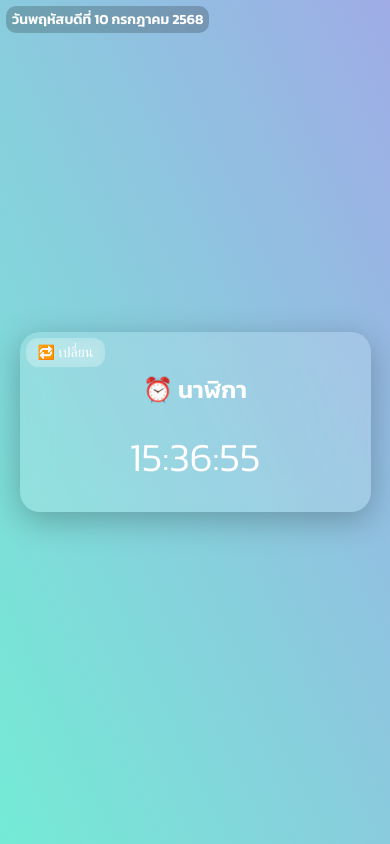
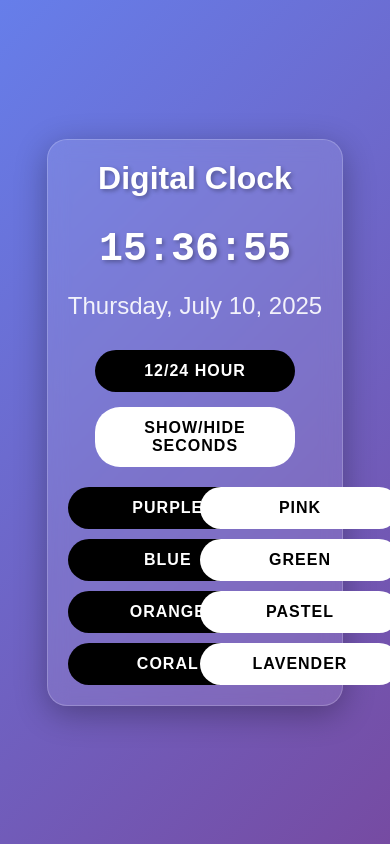
Before and after one commit to RealVectors/Website, a plain HTML site: page index.html in a window 390 px wide. Drawn offline with Linux system fonts and the light colour scheme; no server answers.

Commit message:
Update index.html

```diff
--- a/index.html
+++ b/index.html
@@ -1,299 +1,254 @@
 <!DOCTYPE html>
-<html lang="th">
+<html lang="en">
 <head>
-  <meta charset="UTF-8" />
-  <meta name="viewport" content="width=device-width, initial-scale=1" />
-  <title>Weather & Clock</title>
-  <link href="https://fonts.googleapis.com/css2?family=Kanit:wght@300;600&display=swap" rel="stylesheet" />
-  <link href="https://cdnjs.cloudflare.com/ajax/libs/font-awesome/6.5.0/css/all.min.css" rel="stylesheet" />
+    <meta charset="UTF-8">
+    <meta name="viewport" content="width=device-width, initial-scale=1.0">
+    <title>Digital Clock</title>
     <style>
         * {
+            margin: 0;
+            padding: 0;
             box-sizing: border-box;
         }
 
         body {
-      margin: 0;
-      font-family: 'Kanit', sans-serif;
-      background: linear-gradient(to top right, #74ebd5, #9face6);
-      height: 100vh;
+            font-family: 'Arial', sans-serif;
             display: flex;
+            flex-direction: column;
             justify-content: center;
             align-items: center;
-      overflow: hidden;
-      position: relative;
+            min-height: 100vh;
+            background: linear-gradient(135deg, #667eea 0%, #764ba2 100%);
             transition: background 0.5s ease;
-    }
-
-    /* ธีมกลางวัน */
-    body.day {
-      background: linear-gradient(to top right, #74ebd5, #9face6);
-    }
-
-    /* ธีมกลางคืน */
-    body.night {
-      background: linear-gradient(to bottom right, #2c3e50, #1a1a1a);
+            color: white;
         }
 
         .container {
-      background: rgba(255, 255, 255, 0.15);
-      backdrop-filter: blur(15px);
+            text-align: center;
+            background: rgba(255, 255, 255, 0.1);
+            backdrop-filter: blur(10px);
             border-radius: 20px;
-      padding: 30px;
-      width: 320px;
-      height: 320px;
-      color: white;
-      box-shadow: 0 8px 32px rgba(0, 0, 0, 0.25);
-      text-align: center;
-      position: relative;
+            padding: 40px;
+            box-shadow: 0 8px 32px rgba(0, 0, 0, 0.3);
+            border: 1px solid rgba(255, 255, 255, 0.2);
+        }
+
+        .clock {
+            font-size: 4rem;
+            font-weight: bold;
+            margin-bottom: 20px;
+            text-shadow: 2px 2px 4px rgba(0, 0, 0, 0.3);
+            font-family: 'Courier New', monospace;
+        }
+
+        .date {
+            font-size: 1.5rem;
+            margin-bottom: 30px;
+            opacity: 0.9;
+        }
+
+        .controls {
+            display: flex;
+            gap: 15px;
+            justify-content: center;
+            flex-wrap: wrap;
+            margin-top: 30px;
+        }
+
+        .btn {
+            padding: 12px 24px;
+            border: none;
+            border-radius: 25px;
+            cursor: pointer;
+            font-size: 1rem;
+            font-weight: 600;
             transition: all 0.3s ease;
-      display: flex;
+            text-transform: uppercase;
+            letter-spacing: 1px;
+        }
+
+        .btn-black {
+            background-color: #000;
+            color: #fff;
+        }
+
+        .btn-black:hover {
+            background-color: #333;
+            transform: translateY(-2px);
+            box-shadow: 0 4px 12px rgba(0, 0, 0, 0.4);
+        }
+
+        .btn-white {
+            background-color: #fff;
+            color: #000;
+        }
+
+        .btn-white:hover {
+            background-color: #f0f0f0;
+            transform: translateY(-2px);
+            box-shadow: 0 4px 12px rgba(255, 255, 255, 0.4);
+        }
+
+        .title {
+            font-size: 2.5rem;
+            margin-bottom: 30px;
+            text-shadow: 2px 2px 4px rgba(0, 0, 0, 0.3);
+        }
+
+        .background-options {
+            display: grid;
+            grid-template-columns: repeat(auto-fit, minmax(120px, 1fr));
+            gap: 10px;
+            margin-top: 20px;
+        }
+
+        @media (max-width: 768px) {
+            .clock {
+                font-size: 2.5rem;
+            }
+
+            .title {
+                font-size: 2rem;
+            }
+
+            .container {
+                padding: 20px;
+                margin: 20px;
+            }
+
+            .controls {
                 flex-direction: column;
                 align-items: center;
             }
 
-    /* ปรับ container กลางคืน */
-    .container.night {
-      background: rgba(255, 255, 255, 0.05);
-      color: #eee;
-      box-shadow: 0 0 25px rgba(0, 0, 0, 0.6);
+            .btn {
+                width: 200px;
+            }
         }
 
-    .toggle-btn {
-      position: absolute;
-      top: 8px;
-      left: 8px;
-      background: rgba(255, 255, 255, 0.2);
-      border: none;
-      padding: 6px 12px;
-      border-radius: 12px;
-      color: white;
-      font-size: 14px;
-      cursor: pointer;
-      backdrop-filter: blur(5px);
-      transition: background 0.2s ease, color 0.3s ease;
-      z-index: 10;
+        /* Background classes */
+        .bg-gradient-1 {
+            background: linear-gradient(135deg, #667eea 0%, #764ba2 100%);
         }
 
-    /* ปรับปุ่มกลางคืน */
-    .toggle-btn.night {
-      background: rgba(255, 255, 255, 0.1);
-      color: #eee;
+        .bg-gradient-2 {
+            background: linear-gradient(135deg, #f093fb 0%, #f5576c 100%);
         }
 
-    .toggle-btn:hover {
-      background: rgba(255, 255, 255, 0.35);
+        .bg-gradient-3 {
+            background: linear-gradient(135deg, #4facfe 0%, #00f2fe 100%);
         }
 
-    .toggle-btn.night:hover {
-      background: rgba(255, 255, 255, 0.25);
+        .bg-gradient-4 {
+            background: linear-gradient(135deg, #43e97b 0%, #38f9d7 100%);
         }
 
-    #date {
-      font-size: 18px;
-      font-weight: 600;
-      user-select: none;
-      white-space: nowrap;
-      position: fixed;
-      top: 8px;
-      left: 8px;
-      color: white;
-      z-index: 9999;
-      background: rgba(0, 0, 0, 0.2);
-      padding: 4px 8px;
-      border-radius: 10px;
-      backdrop-filter: blur(5px);
+        .bg-gradient-5 {
+            background: linear-gradient(135deg, #fa709a 0%, #fee140 100%);
         }
 
-    #clock {
-      font-size: 60px;
-      margin-top: 10px;
-      margin-bottom: 5px;
+        .bg-gradient-6 {
+            background: linear-gradient(135deg, #a8edea 0%, #fed6e3 100%);
         }
 
-    .desc {
-      font-size: 20px;
-      margin-top: 10px;
+        .bg-gradient-7 {
+            background: linear-gradient(135deg, #ff9a9e 0%, #fecfef 100%);
         }
 
-    .temp {
-      font-size: 42px;
-      font-weight: bold;
-    }
-
-    #weather-icon {
-      font-size: 48px;
-      margin: 10px 0;
-    }
-
-    .footer {
-      font-size: 12px;
-      margin-top: 15px;
-      opacity: 0.6;
-    }
-
-    .hidden {
-      display: none;
-    }
-
-    /* Responsive for mobile */
-    @media (max-width: 400px) {
-      .container {
-        width: 90vw;
-        height: auto;
-        padding: 20px;
-      }
-
-      #date {
-        font-size: 14px;
-        padding: 3px 6px;
-        top: 6px;
-        left: 6px;
-      }
-
-      #clock {
-        font-size: 40px;
-        margin-top: 5px;
-        margin-bottom: 5px;
-      }
-
-      .temp {
-        font-size: 32px;
-      }
-
-      .desc {
-        font-size: 16px;
-      }
-
-      .toggle-btn {
-        font-size: 14px;
-        padding: 6px 12px;
-        top: 6px;
-        left: 6px;
-      }
-
-      #weather-icon {
-        font-size: 36px;
-        margin: 8px 0;
-      }
-
-      .footer {
-        font-size: 10px;
-        margin-top: 10px;
-      }
+        .bg-gradient-8 {
+            background: linear-gradient(135deg, #a18cd1 0%, #fbc2eb 100%);
         }
     </style>
 </head>
-<body>
+<body class="bg-gradient-1">
+    <div class="container">
+        <h1 class="title">Digital Clock</h1>
 
-  <div id="date"></div>
+        <div class="clock" id="clock">00:00:00</div>
 
-  <div class="container">
-    <button class="toggle-btn" onclick="toggleView()">🔁 เปลี่ยน</button>
+        <div class="date" id="date">Monday, January 1, 2024</div>
 
-    <!-- Clock Page -->
-    <div id="clock-page">
-      <h2>⏰ นาฬิกา</h2>
-      <div id="clock">--:--:--</div>
+        <div class="controls">
+            <button class="btn btn-black" onclick="toggleFormat()">12/24 Hour</button>
+            <button class="btn btn-white" onclick="toggleSeconds()">Show/Hide Seconds</button>
         </div>
 
-    <!-- Weather Page -->
-    <div id="weather-page" class="hidden">
-      <h2>🌤 สภาพอากาศ</h2>
-      <div id="weather-icon"><i class="fa-solid fa-cloud-sun"></i></div>
-      <div class="temp" id="temperature">--°C</div>
-      <div class="desc" id="description">กำลังโหลด...</div>
-      <div class="footer" id="last-update">อัปเดต: --</div>
+        <div class="background-options">
+            <button class="btn btn-black" onclick="changeBackground(1)">Purple</button>
+            <button class="btn btn-white" onclick="changeBackground(2)">Pink</button>
+            <button class="btn btn-black" onclick="changeBackground(3)">Blue</button>
+            <button class="btn btn-white" onclick="changeBackground(4)">Green</button>
+            <button class="btn btn-black" onclick="changeBackground(5)">Orange</button>
+            <button class="btn btn-white" onclick="changeBackground(6)">Pastel</button>
+            <button class="btn btn-black" onclick="changeBackground(7)">Coral</button>
+            <button class="btn btn-white" onclick="changeBackground(8)">Lavender</button>
         </div>
     </div>
 
     <script>
-    let showingClock = true;
+        let is24Hour = true;
+        let showSeconds = true;
 
-    function toggleView() {
-      showingClock = !showingClock;
-      document.getElementById('clock-page').classList.toggle('hidden', !showingClock);
-      document.getElementById('weather-page').classList.toggle('hidden', showingClock);
+        function updateClock() {
+            const now = new Date();
+            let hours = now.getHours();
+            let minutes = now.getMinutes();
+            let seconds = now.getSeconds();
+            let ampm = '';
+
+            if (!is24Hour) {
+                ampm = hours >= 12 ? ' PM' : ' AM';
+                hours = hours % 12;
+                hours = hours ? hours : 12;
             }
 
-    // Clock Function
-    function updateClock() {
-      const now = new Date();
-      const timeStr = now.toLocaleTimeString('th-TH', { hour12: false });
-      document.getElementById('clock').innerText = timeStr;
+            hours = hours.toString().padStart(2, '0');
+            minutes = minutes.toString().padStart(2, '0');
+            seconds = seconds.toString().padStart(2, '0');
+
+            let timeString = `${hours}:${minutes}`;
+            if (showSeconds) {
+                timeString += `:${seconds}`;
             }
-    setInterval(updateClock, 1000);
-    updateClock();
+            timeString += ampm;
 
-    // Weather API
-    const API_KEY = '06e31e4d3c2b9c33c874b933c7c914ec'; // ใส่ API Key จริงจาก OpenWeatherMap
-    const CITY = 'Bangkok';
-    const API_URL = `https://api.openweathermap.org/data/2.5/weather?q=${CITY}&appid=${API_KEY}&units=metric&lang=th`;
-
-    function updateWeather() {
-      fetch(API_URL)
-        .then(res => res.json())
-        .then(data => {
-          const temp = Math.round(data.main.temp);
-          const desc = data.weather[0].description;
-          const icon = data.weather[0].main.toLowerCase();
-
-          document.getElementById('temperature').innerText = `${temp}°C`;
-          document.getElementById('description').innerText = desc;
-
-          const iconMap = {
-            clear: 'fa-sun',
-            clouds: 'fa-cloud',
-            rain: 'fa-cloud-showers-heavy',
-            thunderstorm: 'fa-bolt',
-            drizzle: 'fa-cloud-rain',
-            snow: 'fa-snowflake',
-            mist: 'fa-smog'
-          };
-          const iconClass = iconMap[icon] || 'fa-cloud-sun';
-          document.getElementById('weather-icon').innerHTML = `<i class="fa-solid ${iconClass}"></i>`;
-
-          const now = new Date();
-          document.getElementById('last-update').innerText =
-            `อัปเดต: ${now.toLocaleString('th-TH')}`;
-        })
-        .catch(err => {
-          console.error(err);
-          document.getElementById('description').innerText = "ไม่สามารถโหลดข้อมูลได้";
-        });
+            document.getElementById('clock').textContent = timeString;
         }
 
-    updateWeather();
-    setInterval(updateWeather, 600000); // อัปเดตทุก 10 นาที
-
-    // ฟังก์ชันเปลี่ยนธีมตามเวลา
-    function applyThemeByTime() {
-      const hour = new Date().getHours();
-      const isNight = (hour >= 18 || hour < 5);
-      document.body.classList.toggle("night", isNight);
-      document.body.classList.toggle("day", !isNight);
-
-      const container = document.querySelector('.container');
-      const toggleBtn = document.querySelector('.toggle-btn');
-      container.classList.toggle("night", isNight);
-      toggleBtn.classList.toggle("night", isNight);
-    }
-
-    applyThemeByTime();
-    setInterval(applyThemeByTime, 60000); // เช็คทุก 1 นาที
-
-    // แสดงวันที่แบบเต็ม ภาษาไทย พร้อมพุทธศักราช
         function updateDate() {
             const now = new Date();
             const options = {
-        weekday: 'long', year: 'numeric', month: 'long', day: 'numeric',
-        calendar: 'buddhist'
+                weekday: 'long',
+                year: 'numeric',
+                month: 'long',
+                day: 'numeric'
             };
-      const dateStr = now.toLocaleDateString('th-TH', options);
-      document.getElementById('date').innerText = dateStr;
+            document.getElementById('date').textContent = now.toLocaleDateString('en-US', options);
         }
+
+        function toggleFormat() {
+            is24Hour = !is24Hour;
+            updateClock();
+        }
+
+        function toggleSeconds() {
+            showSeconds = !showSeconds;
+            updateClock();
+        }
+
+        function changeBackground(bgNumber) {
+            document.body.className = `bg-gradient-${bgNumber}`;
+        }
+
+        // Initialize clock
+        updateClock();
         updateDate();
-    setInterval(updateDate, 3600000); // อัปเดตทุก 1 ชั่วโมง
+
+        // Update clock every second
+        setInterval(updateClock, 1000);
+
+        // Update date every minute
+        setInterval(updateDate, 60000);
     </script>
-
 </body>
 </html>
```
Lines whose indentation alone changed are shown as unchanged.
